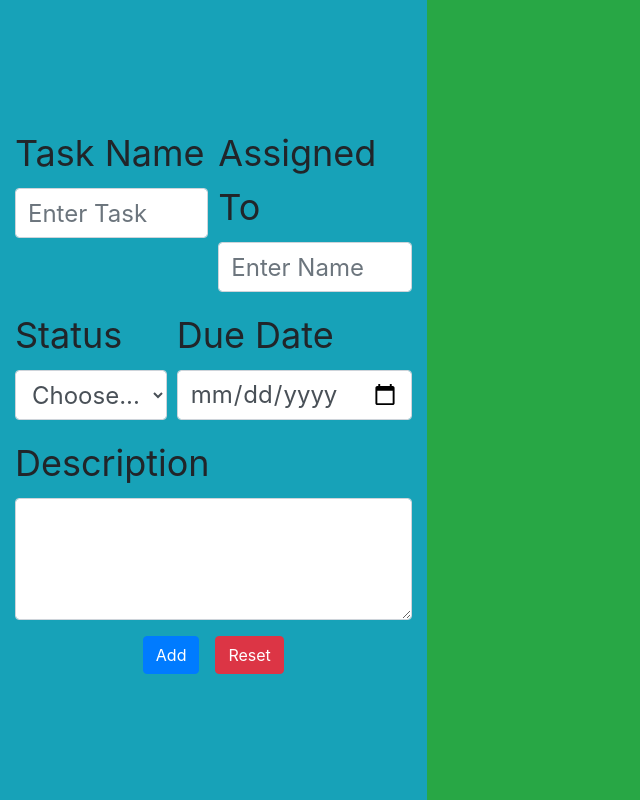
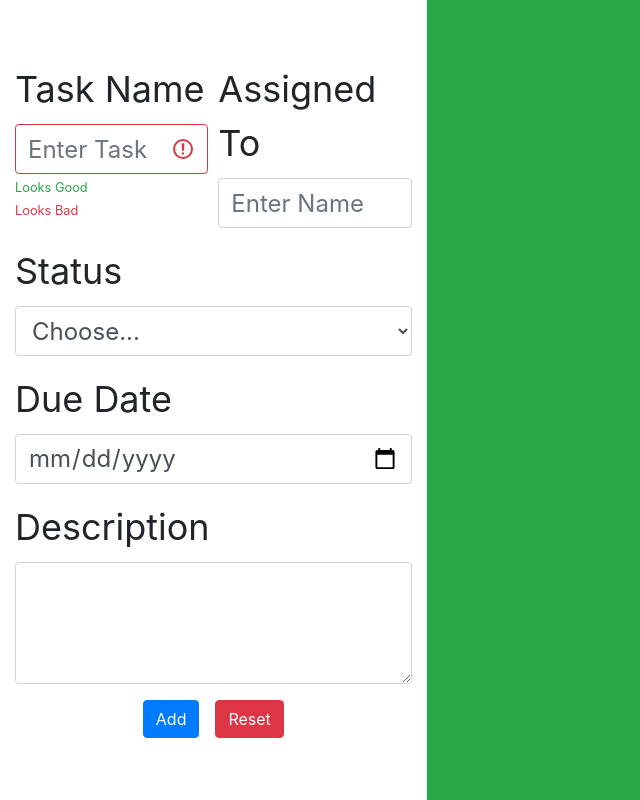
Before and after one commit to DarrenJZTan/react-task-app, a React (Create React App) app: page / in a window 1280 px wide. Shown: the whole page, without its empty margins (0-640 px from the left). Built offline with nearby package versions, Linux system fonts and the light colour scheme.

Commit message:
added form state

```diff
--- a/src/Component/App.js
+++ b/src/Component/App.js
@@ -12,7 +12,7 @@ function App() {
   return (
     <Container fluid>
       <Row>
-        <Container as={Col} fluid className='bg-info vh-100 d-flex align-items-center justify-content-center' xs={4}>
+        <Container as={Col} fluid className=' vh-100 d-flex align-items-center justify-content-center' xs={4}>
           <FormPage />
         </Container>
         <Container as={Col} fluid className='bg-success'>
--- a/src/Component/FormPage.js
+++ b/src/Component/FormPage.js
@@ -1,73 +1,102 @@
-import React, { useState } from 'react'
-import Form from 'react-bootstrap/Form';
-import Button from 'react-bootstrap/Button'
-import Col from 'react-bootstrap/Col'
-import Row from 'react-bootstrap/Row'
-import '../index.css'
+import React, { useState } from "react";
+import Form from "react-bootstrap/Form";
+import Button from "react-bootstrap/Button";
+import Col from "react-bootstrap/Col";
+import Row from "react-bootstrap/Row";
+import "../index.css";
 
 const FormPage = () => {
+  const [validated, setValidated] = useState(false);
 
-  const [validated, setValidated] = useState(false);
+  const [object, setObject] = useState({
+    taskName: '',
+    assignedTo: '',
+    status: 'Choose...',
+    date: '',
+    description: '',
+  });
+
+
+  const minDate = new Date().toLocaleDateString('en-CA')
+
+
+
+  const handleChange = (event) => {
+
+    const value = event.target.value
+    const key = event.target.id
+    console.log(event)
+    setObject((prevObject) => ({
+      ...prevObject,
+      [key]: value
+    }));
+  };
 
   const handleSubmit = (event) => {
     const form = event.currentTarget;
-    if (form.checkValidity() === false) {
     event.preventDefault();
-      event.stopPropagation();
+    setValidated(true);
+  };
+
+  const handleReset = (event) => {
+    setValidated(false)
   }
 
-    setValidated(true);
-  };
   return (
-
-    <Form validated={false} onSubmit={handleSubmit} noValidate>
+    <Form validated={validated} onSubmit={handleSubmit} noValidate>
       <Form.Row>
-          <Form.Group as={Col} controlId="formName">
+        <Form.Group as={Col} controlId="taskName">
           <Form.Label>Task Name</Form.Label>
-            <Form.Control type="text" placeholder="Enter Task" required />
-            <Form.Control.Feedback type="valid"></Form.Control.Feedback>
+          <Form.Control type="text" placeholder="Enter Task" isInvalid={object.taskName > 3 ? false : true} isValid={object.taskName > 3 ? false : true} onChange={handleChange}/>
+          <Form.Control.Feedback type="valid">Looks Good</Form.Control.Feedback>
+          <Form.Control.Feedback type="invalid">Looks Bad</Form.Control.Feedback>
         </Form.Group>
 
-          <Form.Group as={Col} controlId="formAssignedTo">
+        <Form.Group as={Col} controlId="assignedTo">
           <Form.Label>Assigned To</Form.Label>
-            <Form.Control style={{fontSize: '24px'}} type="text" placeholder="Enter Name" required />
+          <Form.Control
+            style={{ fontSize: "24px" }}
+            type="text"
+            placeholder="Enter Name"
+            onChange={handleChange}
+          />
         </Form.Group>
       </Form.Row>
 
       <Form.Row>
-          <Form.Group as={Col} controlId="formStatus">
+        <Form.Group as={Col} controlId="status">
           <Form.Label>Status</Form.Label>
-            <Form.Control as="select" defaultValue="Choose..." required>
+          <Form.Control as="select" defaultValue="Choose..." onChange={handleChange}>
             <option>Choose...</option>
             <option>Pending</option>
             <option>In progress</option>
             <option>Complete</option>
           </Form.Control>
         </Form.Group>
+      </Form.Row>
 
-          <Form.Group as={Col} controlId="formDueDate">
+      <Form.Row>
+        <Form.Group as={Col} controlId="date">
           <Form.Label>Due Date</Form.Label>
-            <Form.Control type="date" placeholder="Enter Date" required />
+          <Form.Control type="date" placeholder="Enter Date" onChange={handleChange} min={minDate} />
         </Form.Group>
       </Form.Row>
 
-        <Form.Group controlId="formDescription">
+      <Form.Group controlId="description">
         <Form.Label>Description</Form.Label>
-          <Form.Control as="textarea" rows={3} required/>
+        <Form.Control as="textarea" rows={3} onChange={handleChange}/>
       </Form.Group>
 
       <Row className="justify-content-center">
         <Button variant="primary" type="submit" className="mx-2">
           Add
         </Button>
-          <Button variant="danger" type="reset" className="mx-2">
+        <Button variant="danger" type="reset" className="mx-2" onClick={handleReset}>
           Reset
         </Button>
-
-
       </Row>
     </Form>
-  )
-}
+  );
+};
 
-export default FormPage
+export default FormPage;
```
Lines whose indentation alone changed are shown as unchanged.
